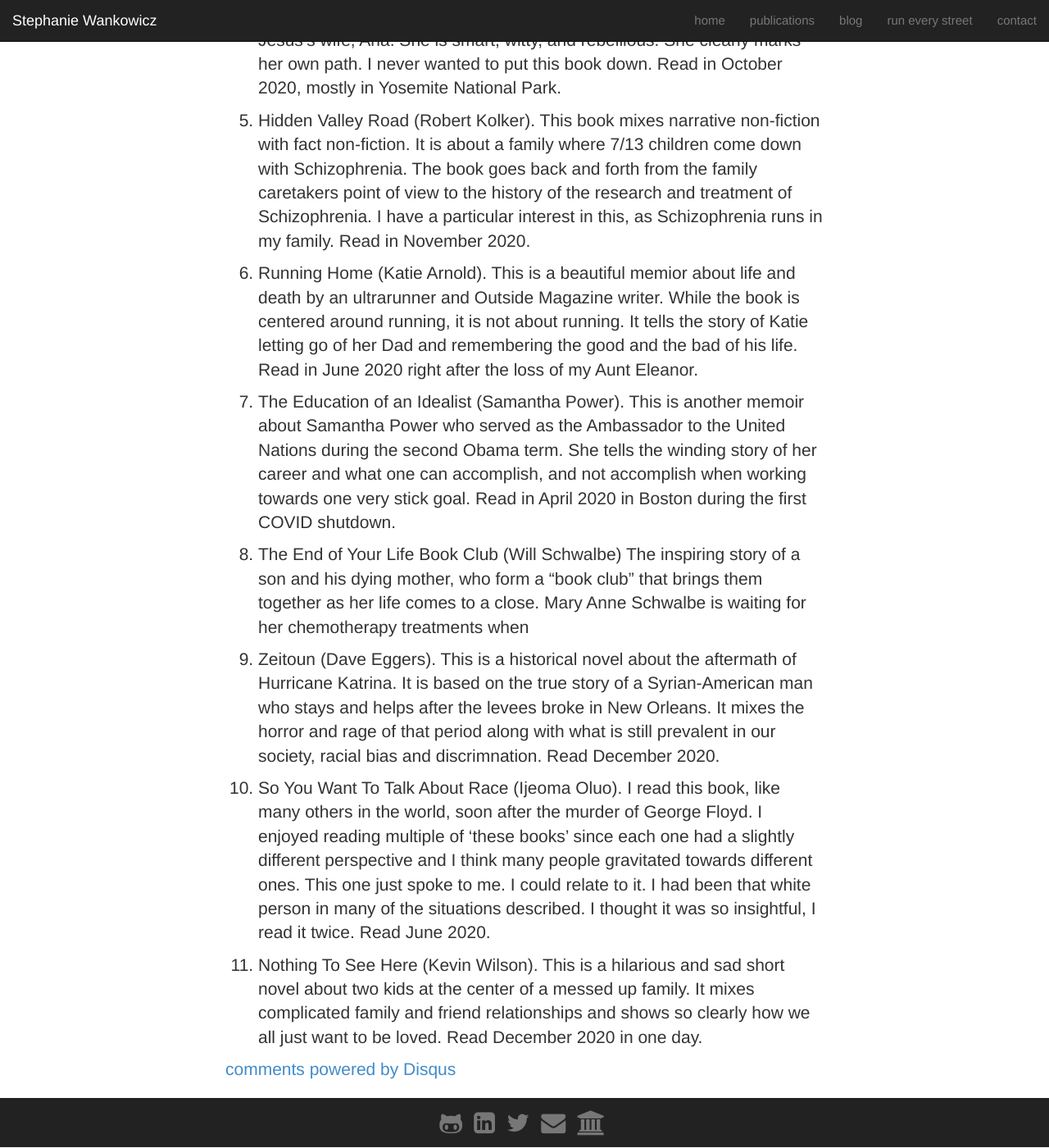
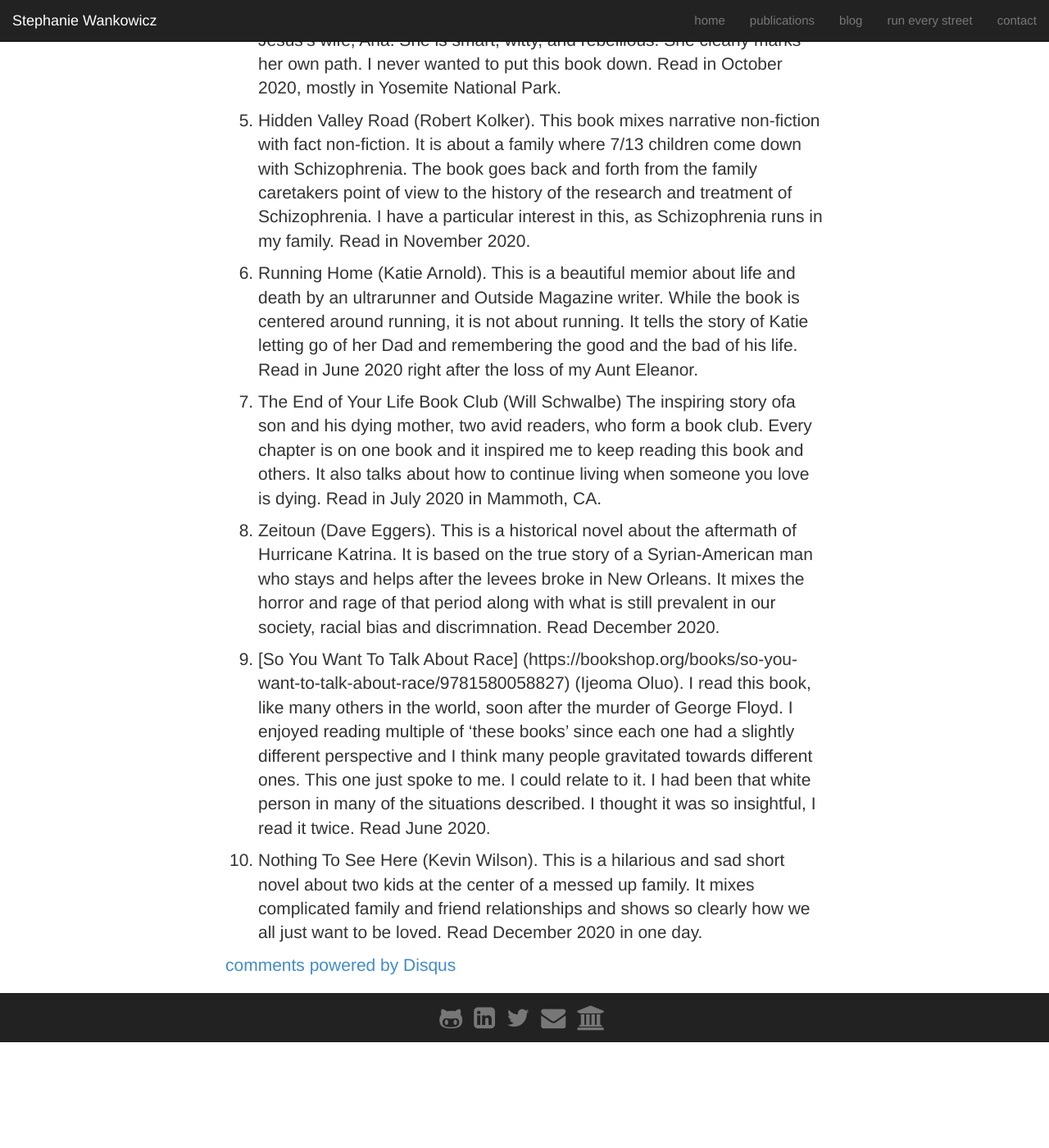
Before and after one commit to stephaniewankowicz/stephaniewankowicz.github.io, a Jekyll site: the page built from _posts/2020-12-10-top10books.md, in a window 1280 px wide and 1400 px high, scrolled down 814 px. Shown: the whole window at 82% size. Built offline with Jekyll 4.4.1, drawn with Linux system fonts in a browser that asks for light colours; nearby versions of some CDN libraries; comment, search, counter and statistics services are not loaded; after the commit the page ends 2086 px from its top, so only the background shows below that.

Commit message:
test links

```diff
--- a/_posts/2020-12-10-top10books.md
+++ b/_posts/2020-12-10-top10books.md
@@ -20,12 +20,10 @@
 
 6. Running Home (Katie Arnold). This is a beautiful memior about life and death by an ultrarunner and Outside Magazine writer. While the book is centered around running, it is not about running. It tells the story of Katie letting go of her Dad and remembering the good and the bad of his life. Read in June 2020 right after the loss of my Aunt Eleanor.
 
-7. The Education of an Idealist (Samantha Power). This is another memoir about Samantha Power who served as the Ambassador to the United Nations during the second Obama term. She tells the winding story of her career and what one can accomplish, and not accomplish when working towards one very stick goal. Read in April 2020 in Boston during the first COVID shutdown.
-
-7. The End of Your Life Book Club (Will Schwalbe) The inspiring story of a son and his dying mother, who form a "book club" that brings them together as her life comes to a close. Mary Anne Schwalbe is waiting for her chemotherapy treatments when
+7. The End of Your Life Book Club (Will Schwalbe) The inspiring story ofa son and his dying mother, two avid readers, who form a book club. Every chapter is on one book and it inspired me to keep reading this book and others. It also talks about how to continue living when someone you love is dying. Read in July 2020 in Mammoth, CA.
 
 8. Zeitoun (Dave Eggers). This is a historical novel about the aftermath of Hurricane Katrina. It is based on the true story of a Syrian-American man who stays and helps after the levees broke in New Orleans. It mixes the horror and rage of that period along with what is still prevalent in our society, racial bias and discrimnation. Read December 2020.
 
-9. So You Want To Talk About Race (Ijeoma Oluo). I read this book, like many others in the world, soon after the murder of George Floyd. I enjoyed reading multiple of 'these books' since each one had a slightly different perspective and I think many people gravitated towards different ones. This one just spoke to me. I could relate to it. I had been that white person in many of the situations described. I thought it was so insightful, I read it twice. Read June 2020.
+9. [So You Want To Talk About Race] (https://bookshop.org/books/so-you-want-to-talk-about-race/9781580058827) (Ijeoma Oluo). I read this book, like many others in the world, soon after the murder of George Floyd. I enjoyed reading multiple of 'these books' since each one had a slightly different perspective and I think many people gravitated towards different ones. This one just spoke to me. I could relate to it. I had been that white person in many of the situations described. I thought it was so insightful, I read it twice. Read June 2020.
 
 10. Nothing To See Here (Kevin Wilson). This is a hilarious and sad short novel about two kids at the center of a messed up family. It mixes complicated family and friend relationships and shows so clearly how we all just want to be loved. Read December 2020 in one day.
```
